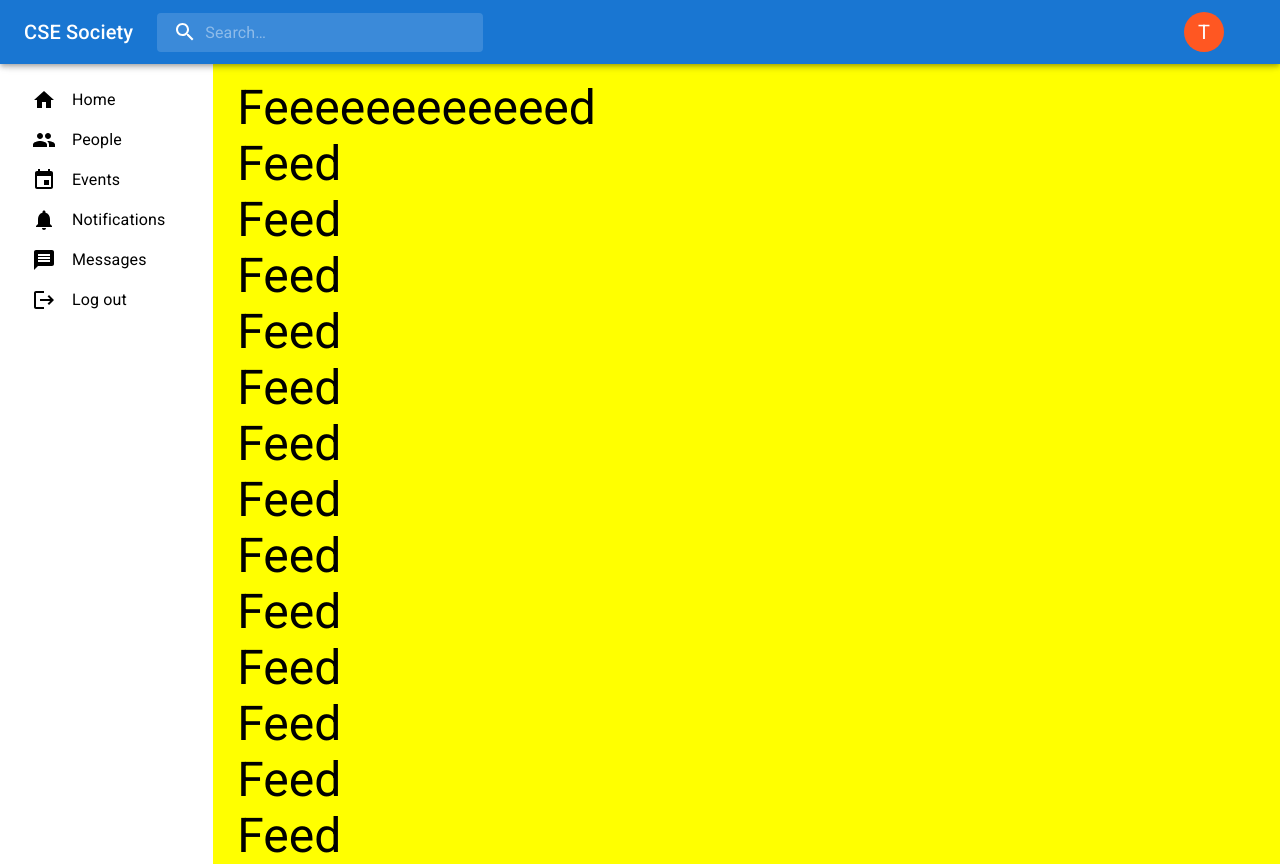
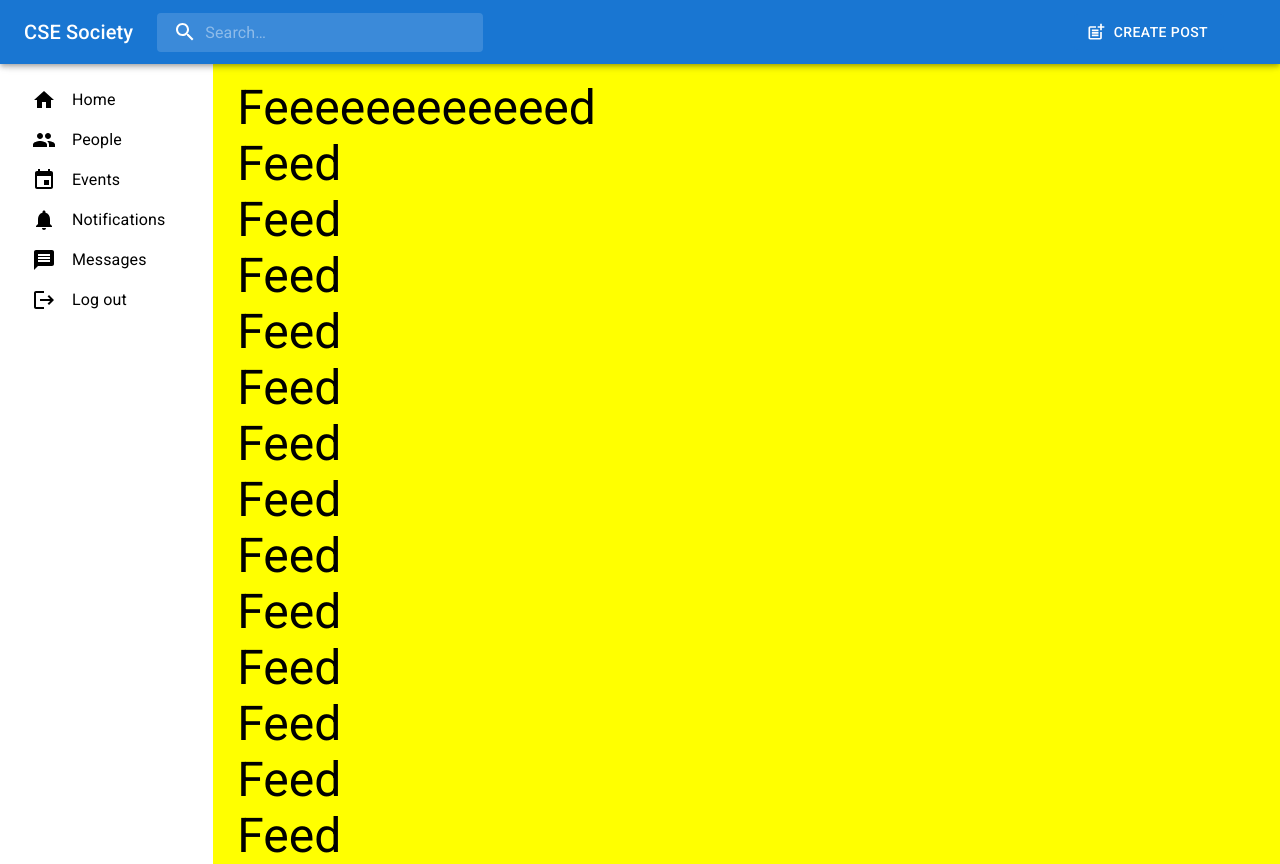
Before and after one commit to towsif45/cse-society-client, a React (Create React App) app: page / in a window 1280 px wide. Built offline with nearby package versions, Linux system fonts and the light colour scheme.

Commit message:
initial commit

```diff
--- a/src/components/NavBar/NavBar.jsx
+++ b/src/components/NavBar/NavBar.jsx
@@ -1,11 +1,10 @@
 import React from "react";
-import { AppBar, Avatar, Box, Toolbar, Typography } from "@mui/material";
-import { Search } from "@mui/icons-material";
+import { AppBar, Box, Button, Toolbar, Typography } from "@mui/material";
+import { PostAdd, Search } from "@mui/icons-material";
 import { Searchbox } from "./style/searchbar/Searchbox";
 import { StyledInputBase } from "./style/searchbar/StyledInputBase";
 import { SearchIconWrapper } from "./style/searchbar/SearchIconWrapper";
 import { Iconbox } from "./style/iconbar/Iconbox";
-import { deepOrange } from "@mui/material/colors";
 
 const NavBar = () => {
     return (
@@ -30,8 +29,7 @@ const NavBar = () => {
                 </Searchbox>
                 <Box sx={{ flexGrow: 1 }} />
                 <Iconbox>
-                    <Box sx={{ width: '1em'}} />
-                    <Avatar sx={{ bgcolor: deepOrange[500] }}> T </Avatar>
+                    <Button variant="contained" disableElevation startIcon={<PostAdd /> }>Create post</Button>
                 </Iconbox>
             </Toolbar>
         </AppBar>
```
